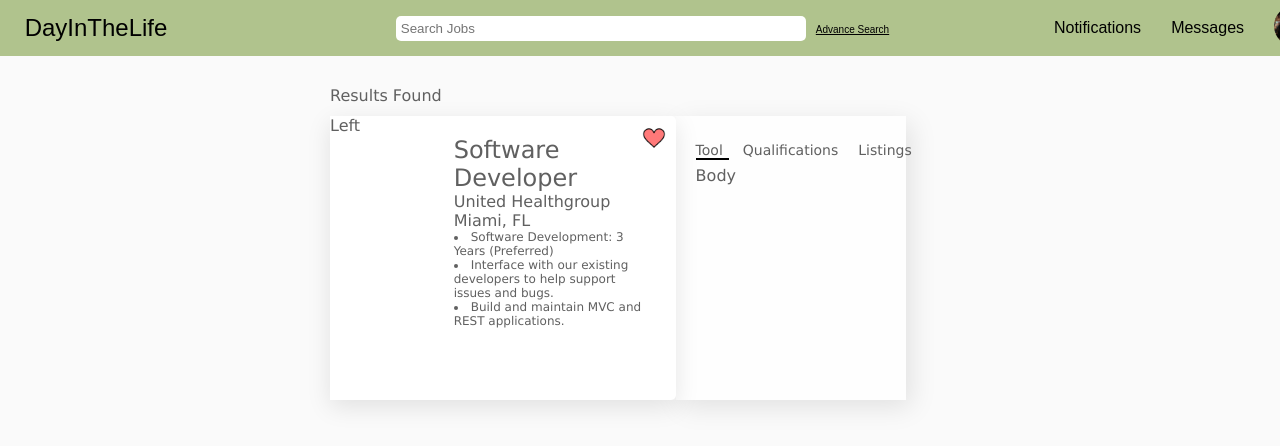
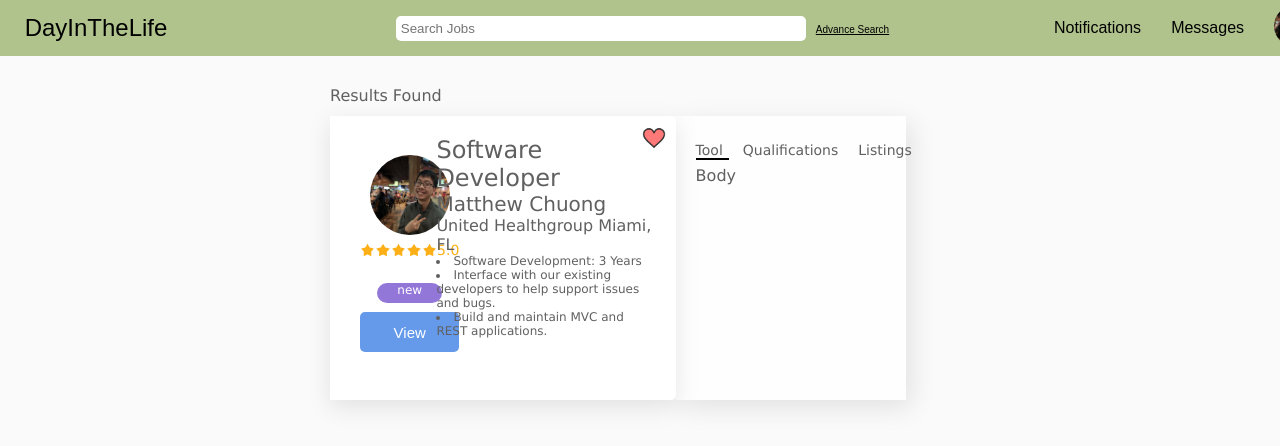
Before and after one commit to the7establishment/DayInTheLife, a React (Create React App) app: page /Results in a window 1280 px wide. Shown: the top 446 px of the page. Built offline with nearby package versions, Linux system fonts and the light colour scheme.

Commit message:
Fill in more result details
-add star icon
-add button
-add profile pic

```diff
--- a/src/components/SearchResults/Result.js
+++ b/src/components/SearchResults/Result.js
@@ -1,5 +1,8 @@
 import React, { useState } from "react";
 import heart from '../../resource/icons/heart.png'
+import empty_heart from '../../resource/icons/empty_heart.png'
+import star from '../../resource/icons/star.png'
+import profilePicMatthew from '../../resource/profile/profilePicMatthew.jpg'
 
 export default class Result extends React.Component {
 
@@ -21,16 +24,27 @@ export default class Result extends React.Component {
       <div className="result-card">
         <div className="result-left">
           <div className="result-detail-left">
-            Left
+            <img src={profilePicMatthew} alt="" className="resultprofile"></img>
+            <span className="stars-box">
+              <img src={star} alt="" className="star"></img>
+              <img src={star} alt="" className="star"></img>
+              <img src={star} alt="" className="star"></img>
+              <img src={star} alt="" className="star"></img>
+              <img src={star} alt="" className="star"></img>
+              <span className="star-number">5.0</span>
+            </span>
+            <span className="result-new">new</span>
+            <button className="result-button">View</button>
           </div>
           <div className="result-detail-right">
             <span className="result-title">Software Developer</span>
-            <span>United Healthgroup</span>
-            <span>Miami, FL</span>
-            <li className="result-list gray">Software Development: 3 Years (Preferred)</li>
+            <span className="result-name">Matthew Chuong</span>
+            <span>United Healthgroup Miami, FL</span>
+            <li className="result-list gray">Software Development: 3 Years</li>
             <li className="result-list gray">Interface with our existing developers to help support issues and bugs.</li>
             <li className="result-list gray">Build and maintain MVC and REST applications.</li>
             <img src={heart} alt="" className="resulticon"></img>
+            <img src={empty_heart} alt="" className="resulticon"></img>
           </div>
         </div>
         <div className="result-right">
--- a/src/components/SearchResults/SearchResults.js
+++ b/src/components/SearchResults/SearchResults.js
@@ -7,6 +7,7 @@ export default function SearchResults(props) {
   return (
     <div className="searchresults gray">
         <label className="results-count">Results Found</label>
+        <h2 className="resultsnotfound">No Results</h2>
         <Result/>
     </div>
   );
--- a/src/css/JobProfile/JobProfile.css
+++ b/src/css/JobProfile/JobProfile.css
@@ -9,7 +9,7 @@
 }
 
 .ditl-button{
-    background-color: #23629F;
+    background-color: #659AEB;
     color: white;
     border-radius: 5px;
     border: none;
--- a/src/css/NavBar/NavBar.css
+++ b/src/css/NavBar/NavBar.css
@@ -3,7 +3,7 @@
   grid-row: 1;
   position: sticky;
   margin: 0;
-  background-color: #B0C38D;
+  background-color: hsl(81, 31%, 66%);
   list-style-type: none;
   font-family: "Acme", sans-serif;
   height: 100%;
--- a/src/css/SearchResults/SearchResults.css
+++ b/src/css/SearchResults/SearchResults.css
@@ -8,7 +8,10 @@
     grid-column-gap: 10px;
     background-color: #FAFAFA;
 }
-
+.resultsnotfound{
+    grid-column: 2;
+    display: none;
+}
 .results-count{
     grid-column: 2;
 }
@@ -27,8 +30,57 @@
     box-shadow: 0 7px 25px 0 rgba(0,0,0,.1);
     z-index: 1;
     display: grid;
-    grid-template-columns: 30% auto;
+    grid-template-columns: 25% auto;
     position: relative;
+}
+.result-detail-left{
+    display: grid;
+    padding: 30px;
+}
+.resultprofile{
+    height: 80px;
+    border-radius: 50%;
+    place-self: center;
+}
+.stars-box{
+    height: 12px;
+    display: flex;
+    flex-direction: row;
+    align-items: center;
+    justify-content: center;
+}
+.star{
+    height: 20px;
+}
+.star-number{
+    font-size: 14px;
+    font-weight: 500;
+    color: #FCAF17;
+}
+.result-new{
+    font-size: 12px;
+    background-color: #9277D9;
+    color: white;
+    height: 20px;
+    place-self: center;
+    padding-left: 20px;
+    padding-right: 20px;
+    border-radius: 10px;
+}
+.result-name{
+    font-size: 20px;
+}
+.result-button{
+    background-color: #659AEB;
+    color: white;
+    border-radius: 5px;
+    border: none;
+    padding: 10px;
+    font-size: 15px;
+    height: 40px;
+}
+.result-button:hover{
+    cursor: pointer;
 }
 .result-detail-right{
     display: flex;
```
Also changed, not shown: src/resource/icons/star.png (added).
